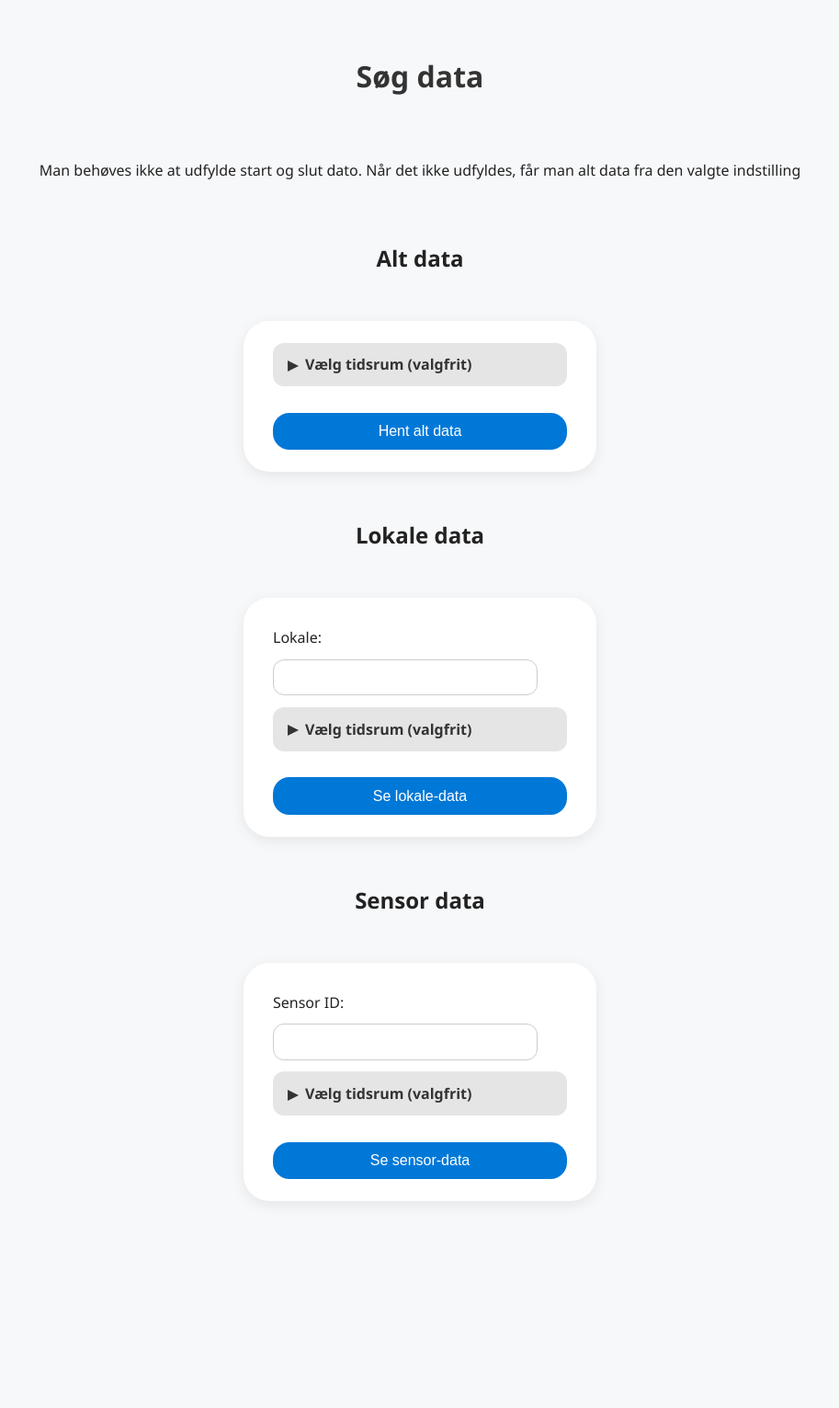
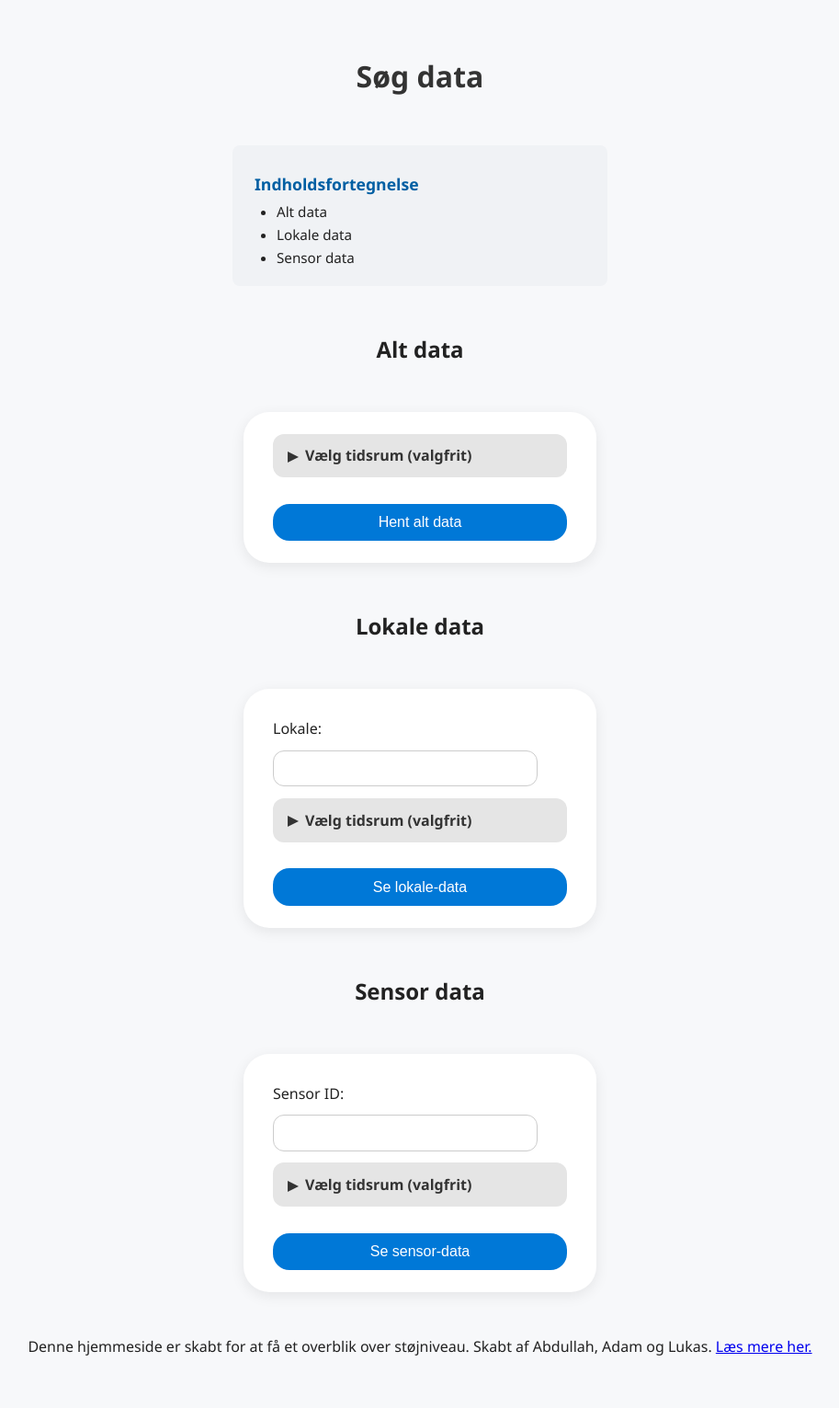
Before and after one commit to Abdullah123456789101/Larm, a Flask app: page / in a window 1280 px wide. Shown: the whole page at 92% size, without its empty margins (183-1096 px from the left). Before the commit the page ends 1307 px from the top, so only its background shows below. Run offline with Flask 3, Linux system fonts and the light colour scheme.

Commit message:
Indholdsfortegnelse og beskrivelse af hjemmesiden i bunden

```diff
--- a/Templates/index.html
+++ b/Templates/index.html
@@ -75,7 +75,6 @@
       background: #005fa3;
     }
 
-    /* Dropdown styling */
     details {
       background: #e5e5e5;
       padding: 0.8rem 1rem;
@@ -116,7 +115,6 @@
       margin-bottom: 0.5rem;
     }
 
-    /* Indholdet inde i dropdown skal være lidt smallere */
     details > label,
     details > input {
       width: 90%;
@@ -127,63 +125,89 @@
       margin-top: 0.4rem;
       display: block;
     }
+
+    /* Enkel og rolig stil til indholdsfortegnelsen */
+    .toc {
+      background: #f0f2f5;
+      padding: 1rem 1.5rem;
+      border-radius: 8px;
+      width: 360px;
+      font-size: 0.95rem;
+    }
+
+    .toc h2 {
+      font-size: 1.1rem;
+      color: #005fa3;
+      margin-bottom: 0.5rem;
+    }
+
+    .toc ul {
+      list-style-type: disc;
+      margin: 0;
+      padding-left: 1.5rem;
+    }
+
+    .toc li {
+      margin-bottom: 0.3rem;
+    }
   </style>
 </head>
 <body>
   <h1>Søg data</h1>
-  <p>Man behøves ikke at udfylde start og slut dato.
-  Når det ikke udfyldes, får man alt data fra den valgte indstilling</p>
 
-  <!-- Formular til alt data -->
+  <!-- Enkel indholdsfortegnelse -->
+  <div class="toc">
+    <h2>Indholdsfortegnelse</h2>
+    <ul>
+      <li>Alt data</li>
+      <li>Lokale data</li>
+      <li>Sensor data</li>
+    </ul>
+  </div>
+
+  <!-- Formularer -->
   <h2>Alt data</h2>
   <form action="/" method="post">
     <details>
       <summary>Vælg tidsrum (valgfrit)</summary>
       <label for="start_all">Start tid:</label>
       <input type="date" id="start_all" name="start">
-
       <label for="end_all">Slut tid:</label>
       <input type="date" id="end_all" name="end">
     </details>
-
     <input type="hidden" name="all" value="1">
     <input type="submit" value="Hent alt data">
   </form>
 
-  <!-- Formular til lokale -->
   <h2>Lokale data</h2>
   <form action="/" method="post">
     <label for="lokale">Lokale:</label>
     <input type="number" id="lokale" name="lokale">
-
     <details>
       <summary>Vælg tidsrum (valgfrit)</summary>
       <label for="start_lokale">Start tid:</label>
       <input type="date" id="start_lokale" name="start">
-
       <label for="end_lokale">Slut tid:</label>
       <input type="date" id="end_lokale" name="end">
     </details>
-
     <input type="submit" value="Se lokale-data">
   </form>
 
-  <!-- Formular til sensor -->
   <h2>Sensor data</h2>
   <form action="/" method="post">
     <label for="sensor">Sensor ID:</label>
     <input type="number" id="sensor" name="sensor">
-
     <details>
       <summary>Vælg tidsrum (valgfrit)</summary>
       <label for="start_sensor">Start tid:</label>
       <input type="date" id="start_sensor" name="start">
-
       <label for="end_sensor">Slut tid:</label>
       <input type="date" id="end_sensor" name="end">
     </details>
-
     <input type="submit" value="Se sensor-data">
   </form>
+
+  <p>Denne hjemmeside er skabt for at få et overblik over støjniveau. Skabt af Abdullah, Adam og Lukas.
+  <a href="https://www.example.com/">Læs mere her.</a></p>
 </body>
 </html>
```
